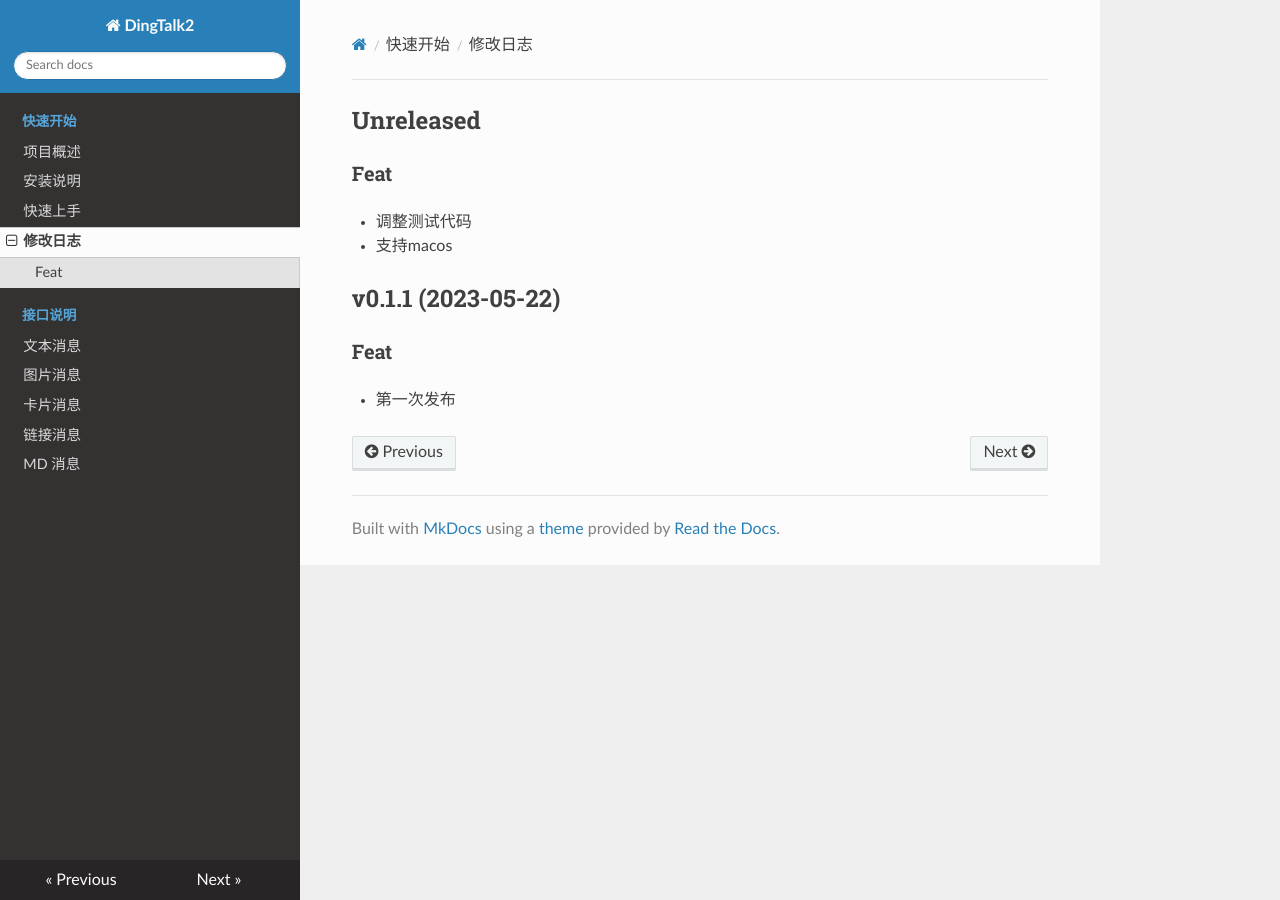
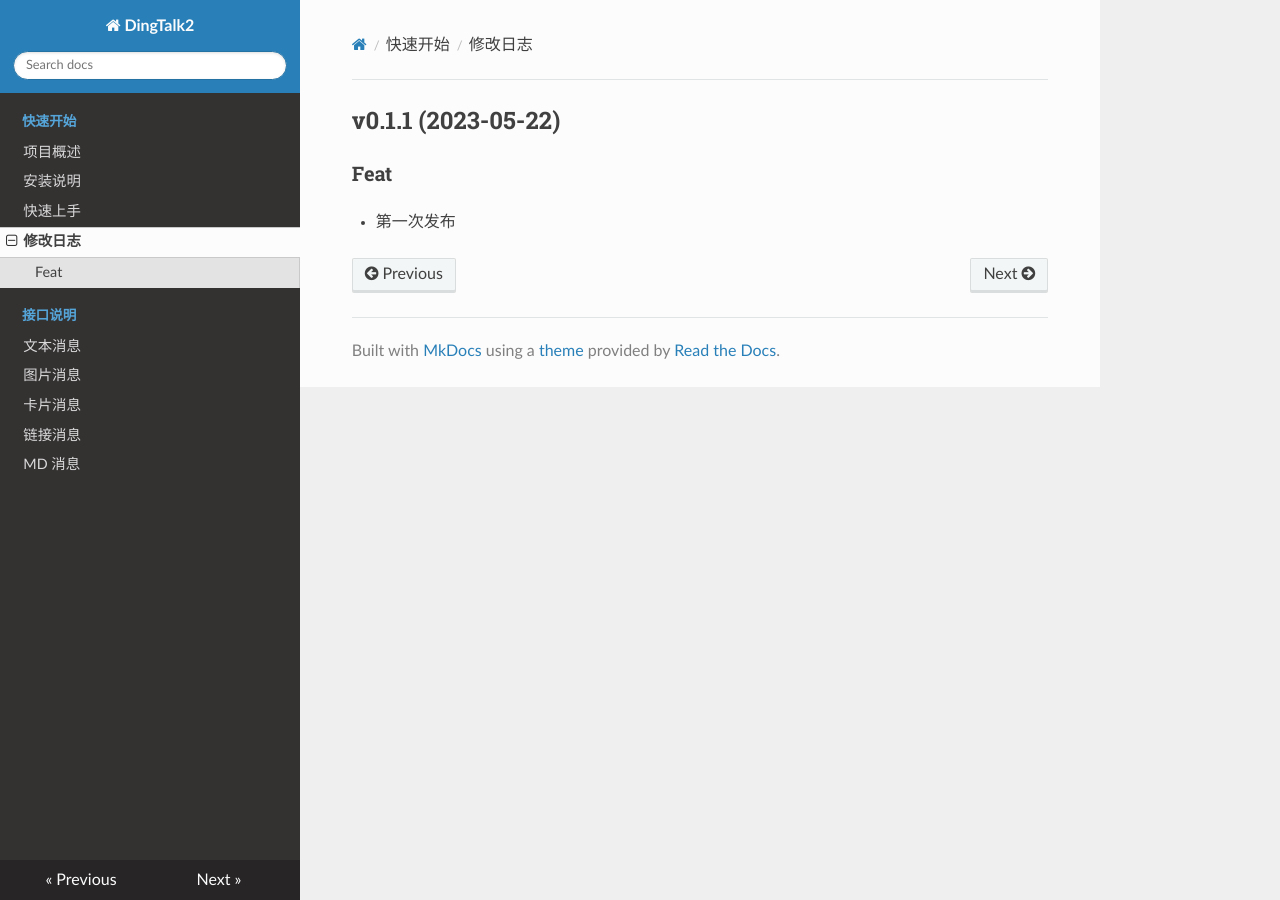
Before and after one commit to bopo/dingtalk2, an MkDocs documentation site: the page built from docs/history.md, in a window 1280 px wide. Built offline with MkDocs 1.6.1, drawn with Linux system fonts in a browser that asks for light colours; nearby versions of some CDN libraries.

Commit message:
chore: 调整文档

```diff
--- a/docs/history.md
+++ b/docs/history.md
@@ -1,10 +1,3 @@
-
-## Unreleased
-
-### Feat
-
-- 调整测试代码
-- 支持macos
 
 ## v0.1.1 (2023-05-22)
 
```
